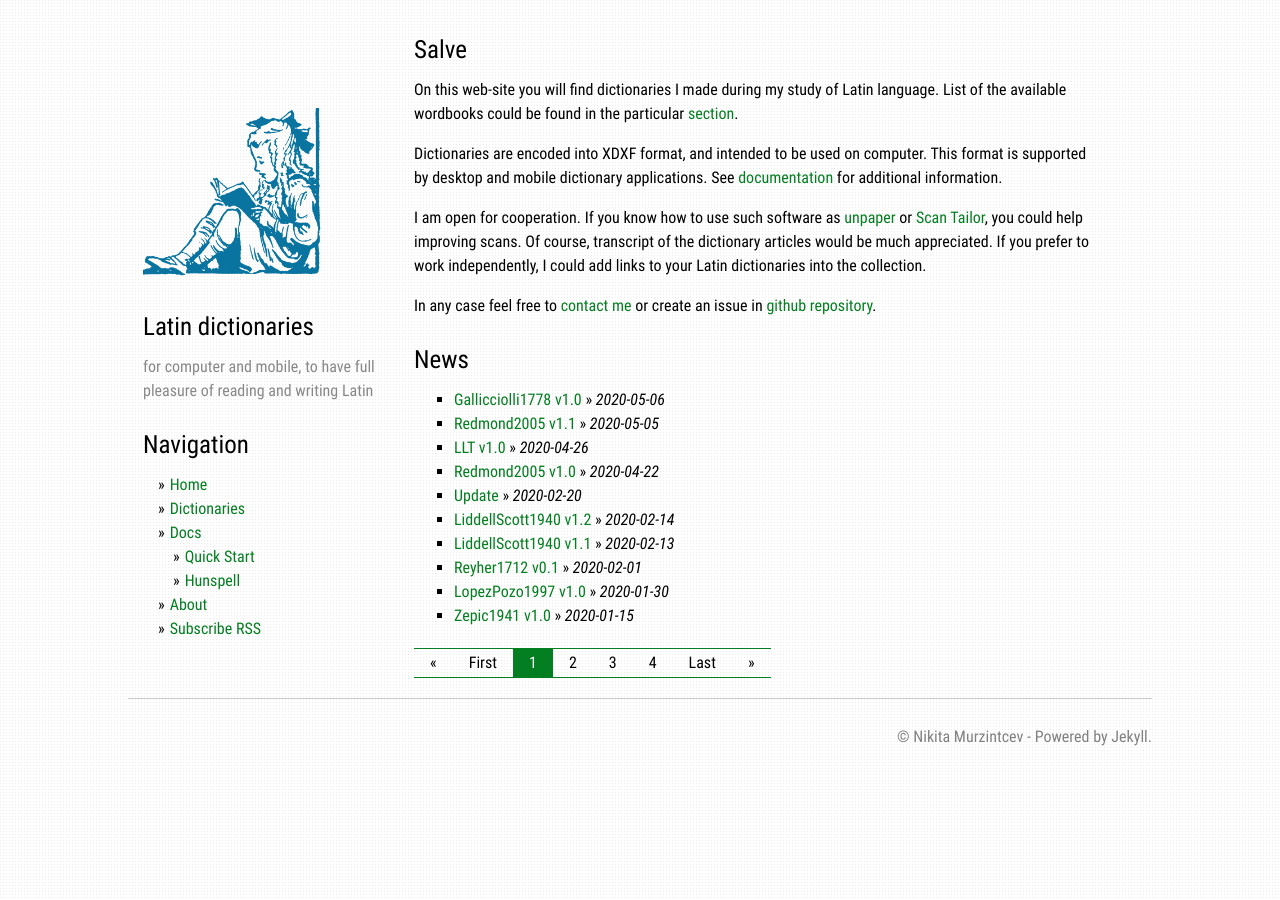
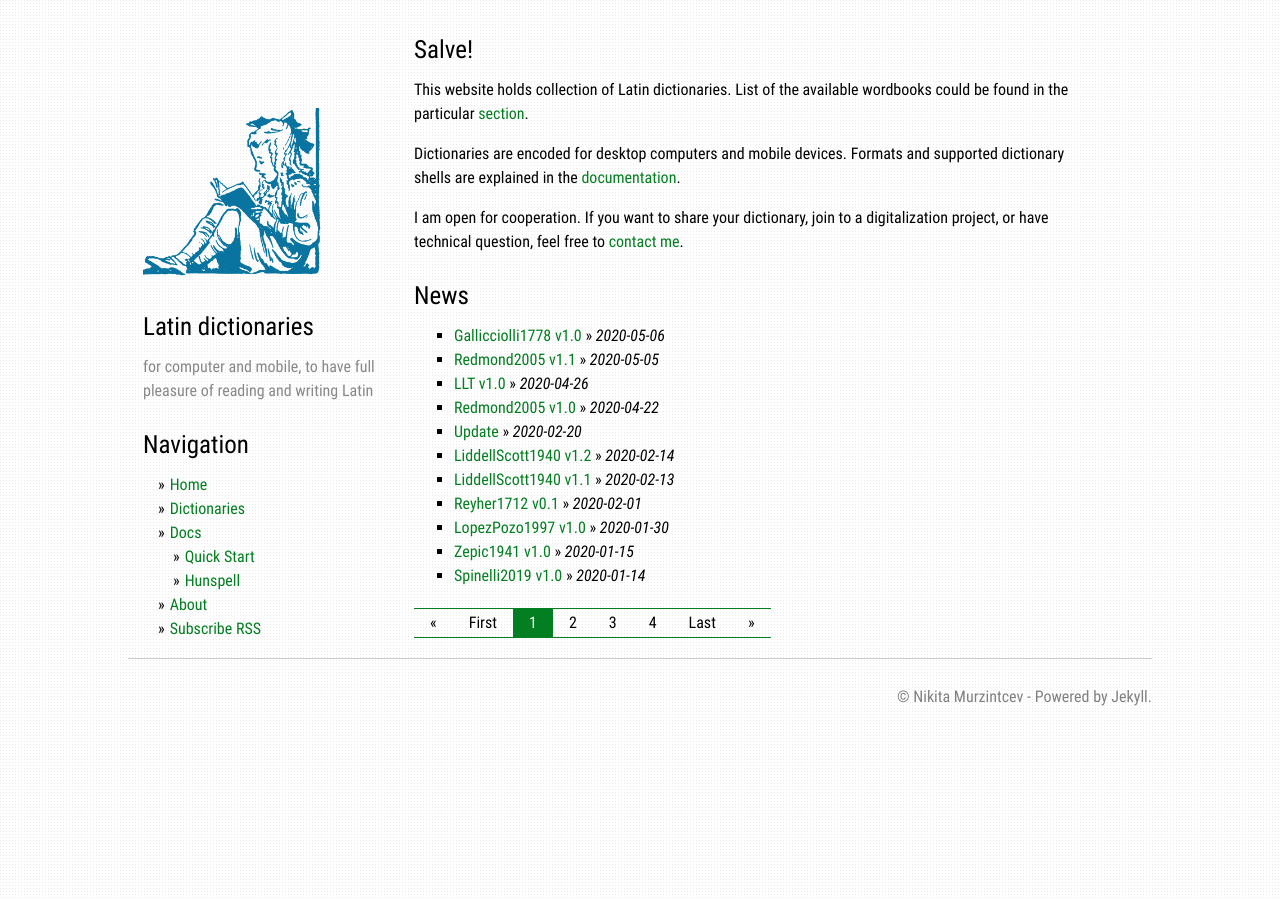
Before and after one commit to nikita-moor/dictionaries, a Jekyll site: the page built from index.html, in a window 1280 px wide. Built offline with Jekyll 4.4.1, drawn with Linux system fonts in a browser that asks for light colours; the list of posts is cut into pages by our own code.

Commit message:
update index.html

```diff
--- a/_config.yml
+++ b/_config.yml
@@ -31,4 +31,4 @@ plugins:
   - jekyll-sitemap
   - jekyll-seo-tag
 
-paginate: 10
+paginate: 11
--- a/_includes/welcome.html
+++ b/_includes/welcome.html
@@ -1,9 +1,7 @@
-<h1>Salve</h1>
+<h1>Salve!</h1>
 
-<p>On this web-site you will find dictionaries I made during my study of Latin language. List of the available wordbooks could be found in the particular <a href="{{ site.baseurl }}{% link dictionaries.md %}">section</a>.</p>
+<p>This website holds collection of Latin dictionaries. List of the available wordbooks could be found in the particular <a href="{{ site.baseurl }}{% link dictionaries.md %}">section</a>.</p>
 
-<p>Dictionaries are encoded into XDXF format, and intended to be used on computer. This format is supported by desktop and mobile dictionary applications. See <a href="{{ site.baseurl }}{% link docs/docs.md %}">documentation</a> for additional information.</p>
+<p>Dictionaries are encoded for desktop computers and mobile devices. Formats and supported dictionary shells are explained in the <a href="{{ site.baseurl }}{% link docs/docs.md %}">documentation</a>.</p>
 
-<p>I am open for cooperation. If you know how to use such software as <a href="http://unpaper.berlios.de/">unpaper</a> or <a href="http://scantailor.sourceforge.net/">Scan Tailor</a>, you could help improving scans. Of course, transcript of the dictionary articles would be much appreciated. If you prefer to work independently, I could add links to your Latin dictionaries into the collection.</p>
-
-<p>In any case feel free to <a href="{{ site.baseurl }}{% link about.md %}">contact me</a> or create an issue in <a href="https://github.com/nikita-moor/latin-dictionary">github repository</a>.</p>
+<p>I am open for cooperation. If you want to share your dictionary, join to a digitalization project, or have technical question, feel free to <a href="{{ site.baseurl }}{% link about.md %}">contact me</a>.</p>
```
